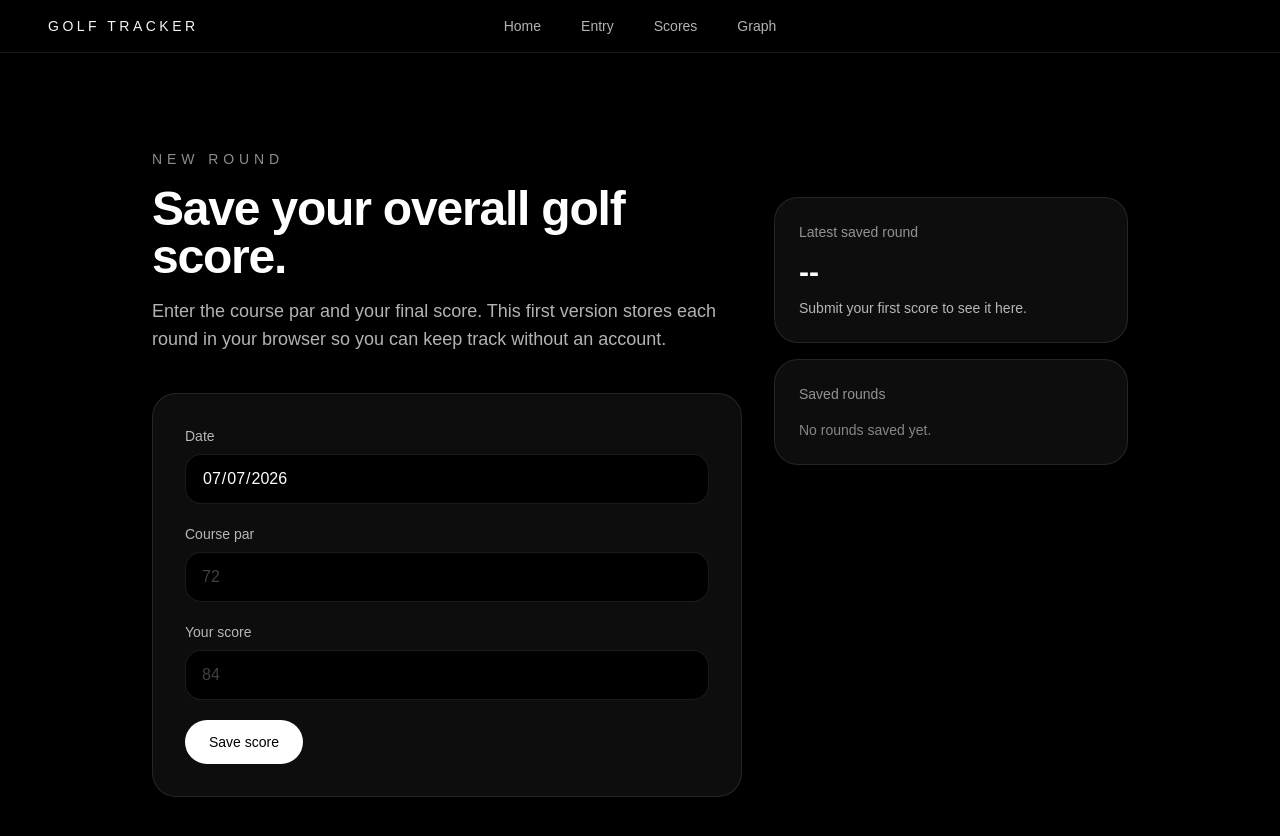
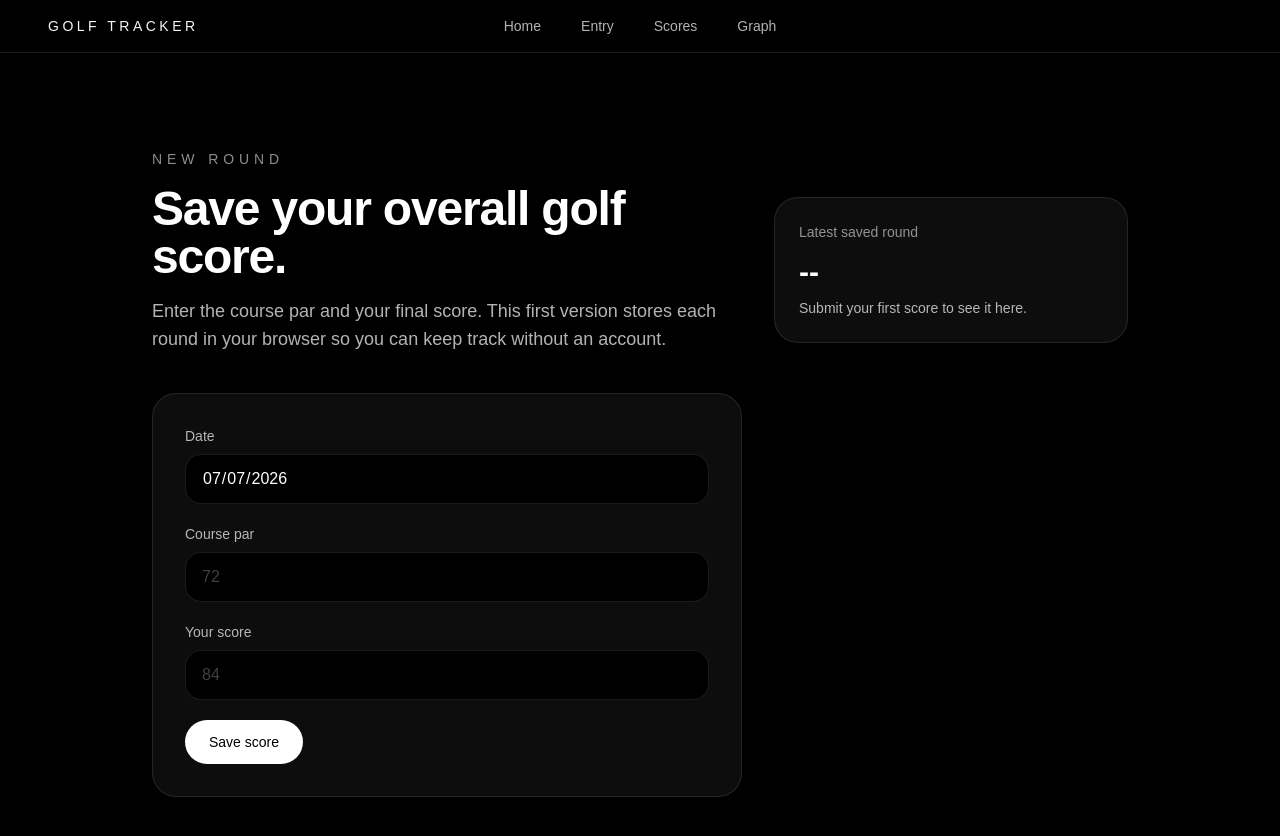
Before and after one commit to elliotjhan/golf-tracker, a Next.js app in the folder golf-tracker/: page /rounds/new in a window 1280 px wide. Shown: the top 836 px of the page. Built offline with nearby package versions, Linux system fonts and the light colour scheme.

Commit message:
remove entry history on add page

```diff
--- a/golf-tracker/app/rounds/new/page.tsx
+++ b/golf-tracker/app/rounds/new/page.tsx
@@ -432,48 +432,6 @@ export default function NewRoundPage() {
                     : "Submit your first score to see it here."}
                 </p>
               </div>
-
-              <div className="rounded-3xl border border-white/10 bg-white/5 p-6">
-                <p className="text-sm text-white/55">Saved rounds</p>
-                <ul className="mt-4 space-y-3">
-                  {rounds.length === 0 ? (
-                    <li className="text-sm text-white/50">
-                      No rounds saved yet.
-                    </li>
-                  ) : (
-                    rounds.map((round) => {
-                      const difference = round.score - round.par;
-
-                      return (
-                        <li
-                          key={round.id}
-                          className="flex items-center justify-between border-b border-white/10 pb-3 last:border-b-0 last:pb-0"
-                        >
-                          <div>
-                            <p className="text-sm font-medium">
-                              Score {round.score}
-                            </p>
-                            <p className="text-xs text-white/50">
-                              {round.date} • Par {round.par}
-                            </p>
-                          </div>
-                          <div className="text-sm text-white/70">
-                            {difference >= 0 ? "+" : ""}
-                            {difference}
-                          </div>
-                          <button
-                            type="button"
-                            onClick={() => handleDeleteRound(round.id)}
-                            className="ml-4 rounded-full border border-white/10 px-3 py-1 text-xs text-white/60 transition hover:border-white/25 hover:text-white"
-                          >
-                            Delete
-                          </button>
-                        </li>
-                      );
-                    })
-                  )}
-                </ul>
-              </div>
             </aside>
           ) : isGraphTab ? (
             <aside className="hidden lg:block" aria-hidden="true" />
```
